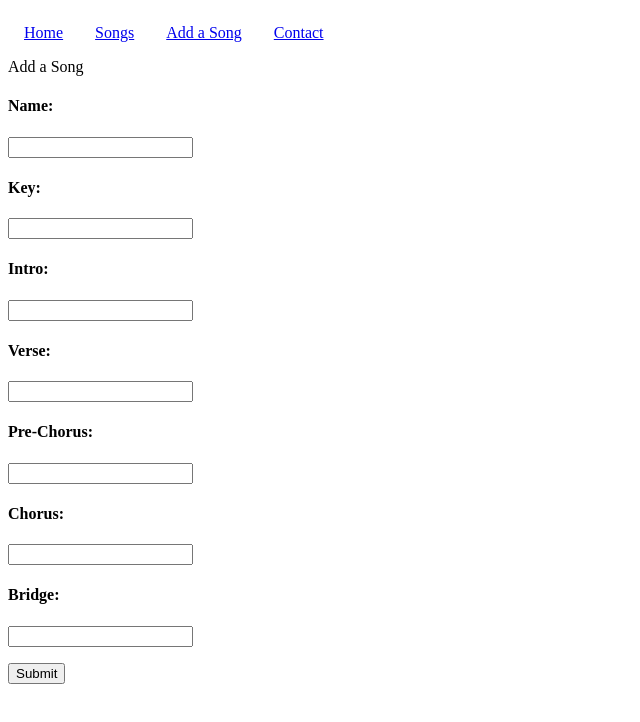
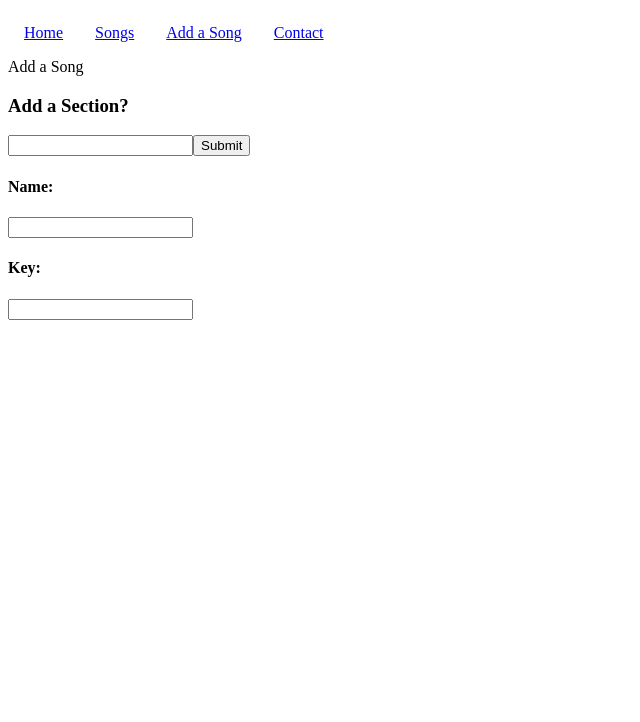
Before and after one commit to EWIllC/OhLaTone, a React app: page /addSong in a window 1280 px wide. Shown: the top 722 px of the page, without its empty margins (0-640 px from the left). Built offline with nearby package versions, Linux system fonts and the light colour scheme.

Commit message:
re working of the add song. added song section adder and chord hanfle change

```diff
--- a/client/components/AddSong.js
+++ b/client/components/AddSong.js
@@ -24,28 +24,40 @@ class AddSong extends React.Component {
 
             songName: "",
             key: "",
-            intro: "",
-            verse: "",
-            preChorus: "",
-            chorus: "",
-            bridge: "",
+            addSection: { name: "", chords: "" },
+            sections: {}
 
         };
 
         this.handleChange = this.handleChange.bind(this);
         this.handleSubmit = this.handleSubmit.bind(this);
         this.newSection = this.newSection.bind(this);
+        this.handleAddSectionSubmit = this.handleAddSectionSubmit.bind(this);
 
     };
 
     handleChange(event) {
-        this.setState({
-            [event.target.name]: event.target.value
-        })
+
+        const { sections } = this.state
+        if(event.target.name === "addSection") {
+            this.setState({
+                [event.target.name]: {name: event.target.value, chords: this.state[event.target.name].chords}
+            })
+        } else {
+            this.setState({
+                sections: {...sections,
+                    [event.target.name]: {
+                        name: event.target.name,
+                        chords: event.target.value
+                    }
+                }
+            })
+        }
     };
 
     handleSubmit(event) {
         event.preventDefault();
+
         const { songName, key, intro, verse, preChorus, chorus, bridge } = this.state;
 
         if(!this.state.notes[key[0]]) {
@@ -62,9 +74,25 @@ class AddSong extends React.Component {
             bridge: this.newSection(bridge.toUpperCase()),
         }
         this.props.addSong(newSong);
-        this.props.history.push("/songs");
+        //this.props.history.push("/songs");
     };
 
+    handleAddSectionSubmit(event) {
+        event.preventDefault();
+        const { addSection, sections } = this.state;
+        this.setState({
+            sections: {...sections,
+            [addSection.name]: {
+                name: addSection.name,
+                chords: addSection.chords }
+            }
+        })
+        console.log(this.state)
+    }
+
+    // fromats the text into the standard data type for a song section
+    // removes spaces, formats to an array,
+    //decernes weather or not a note is sharp so it may set the type accodingly
     newSection(section) {
         const{ notes } = this.state;
         const spaceless = section.replace(/\s/g, '');
@@ -112,13 +140,32 @@ class AddSong extends React.Component {
                 return newChord;
             }
         });
-    }
+    };
+
 
     render() {
-        const { name, key, intro, verse, preChorus, chorus, bridge } = this.state;
+        const { name, key, intro, verse, preChorus, chorus, bridge, sections, addSection } = this.state;
         return (
             <div>Add a Song
+
+                <form onSubmit={this.handleAddSectionSubmit}>
+                    <h3>Add a Section?</h3>
+                    {/* <button value="Verse" onClick={this.addSection}>Verse</button>
+                    <button value="Chorus" onClick={this.addSection}>Chorus</button> */}
+                    <p>
+                    <input
+                    className="songForm"
+                    type="text"
+                    name="addSection"
+                    value={addSection.name}
+                    onChange={this.handleChange}
+                    />
+                    <button type="submit">Submit</button>
+                    </p>
+                </form>
+
                 <form onSubmit={this.handleSubmit}>
+
                     <h4>Name:</h4>
 
                     <input
@@ -138,7 +185,26 @@ class AddSong extends React.Component {
                     onChange={this.handleChange}
                     />
 
-                    <h4>Intro:</h4>
+                    {Object.keys(sections).map((section) => {
+
+                        console.log(sections[section].name)
+
+                        return (
+
+                            <div key={sections[section].name}>
+                                <h4>{sections[section].name}</h4>
+                                <input
+                                className ="songForm"
+                                type="text"
+                                name={sections[section].name}
+                                value={sections[section].chords}
+                                onChange={this.handleChange}
+                                />
+                            </div>
+
+                        )
+                    })}
+                    {/* <h4>Intro:</h4>
                      <input
                     className = "songForm"
                     type="text"
@@ -186,7 +252,8 @@ class AddSong extends React.Component {
                     <p>
                     <button type="submit">Submit</button>
                     </p>
-                </form>
+                </form> */}
+            </form>
             </div>
         )
     };
```
Also changed, not shown: public/bundle.js, 1 other file (tests, documents, lock files or other folders).
